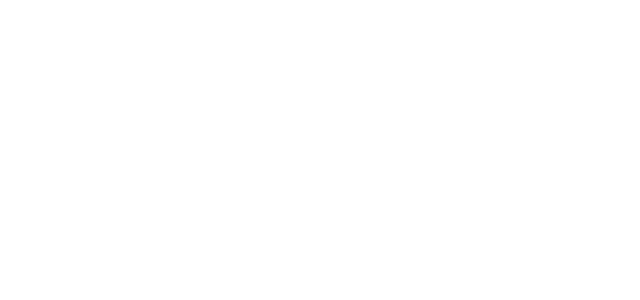
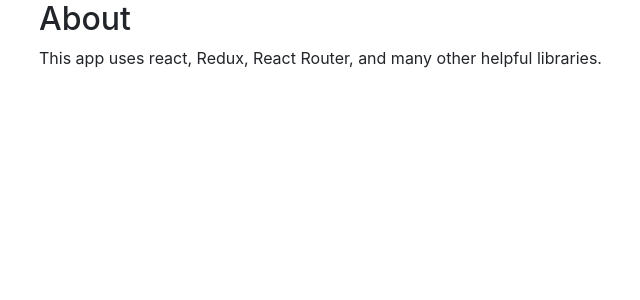
Before and after one commit to gbulicanu/pluralsight-react-redux-react-router-es6-05, a React app: page /about in a window 1280 px wide. Shown: the top 300 px of the page, without its empty margins (191-831 px from the left). Built offline with nearby package versions, Linux system fonts and the light colour scheme.

Commit message:
Add about page

```diff
--- a/src/components/App.js
+++ b/src/components/App.js
@@ -1,11 +1,13 @@
 import React from 'react';
 import {Route} from 'react-router-dom';
 import HomePage from './home/HomePage';
+import AboutPage from './about/AboutPage';
 
 function App(){
     return (
         <div className="container-fluid">
             <Route exact path="/" component={HomePage} />
+            <Route path="/about" component={AboutPage} />
         </div>
     );
 }
--- /dev/null
+++ b/src/components/about/AboutPage.js
@@ -0,0 +1,13 @@
+import React from 'react';
+
+const AboutPage = () => (
+    <div>
+        <h2>About</h2>
+        <p>
+            This app uses react, Redux, React Router, and many other helpful
+            libraries.
+        </p>
+    </div>
+);
+
+export default AboutPage;
```
